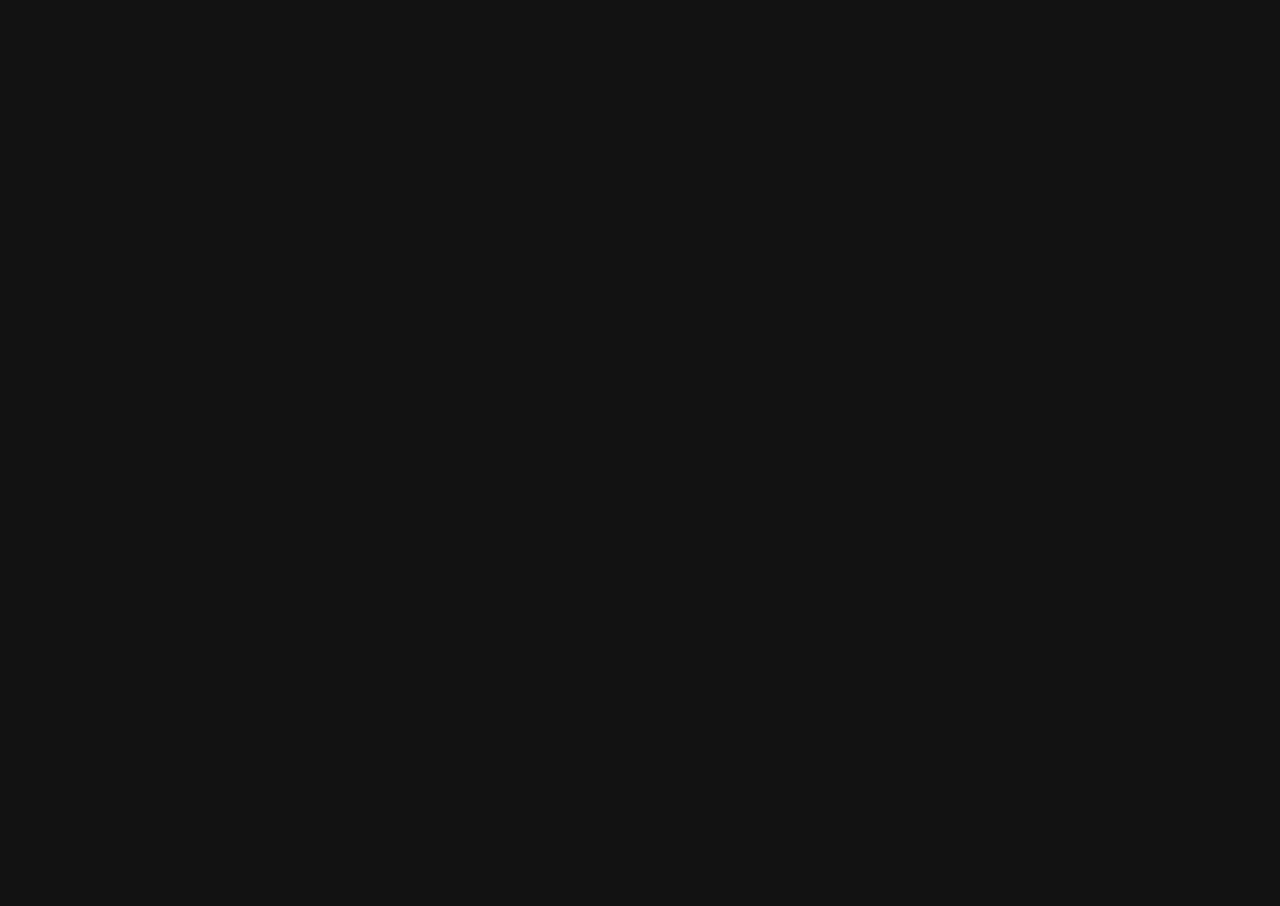
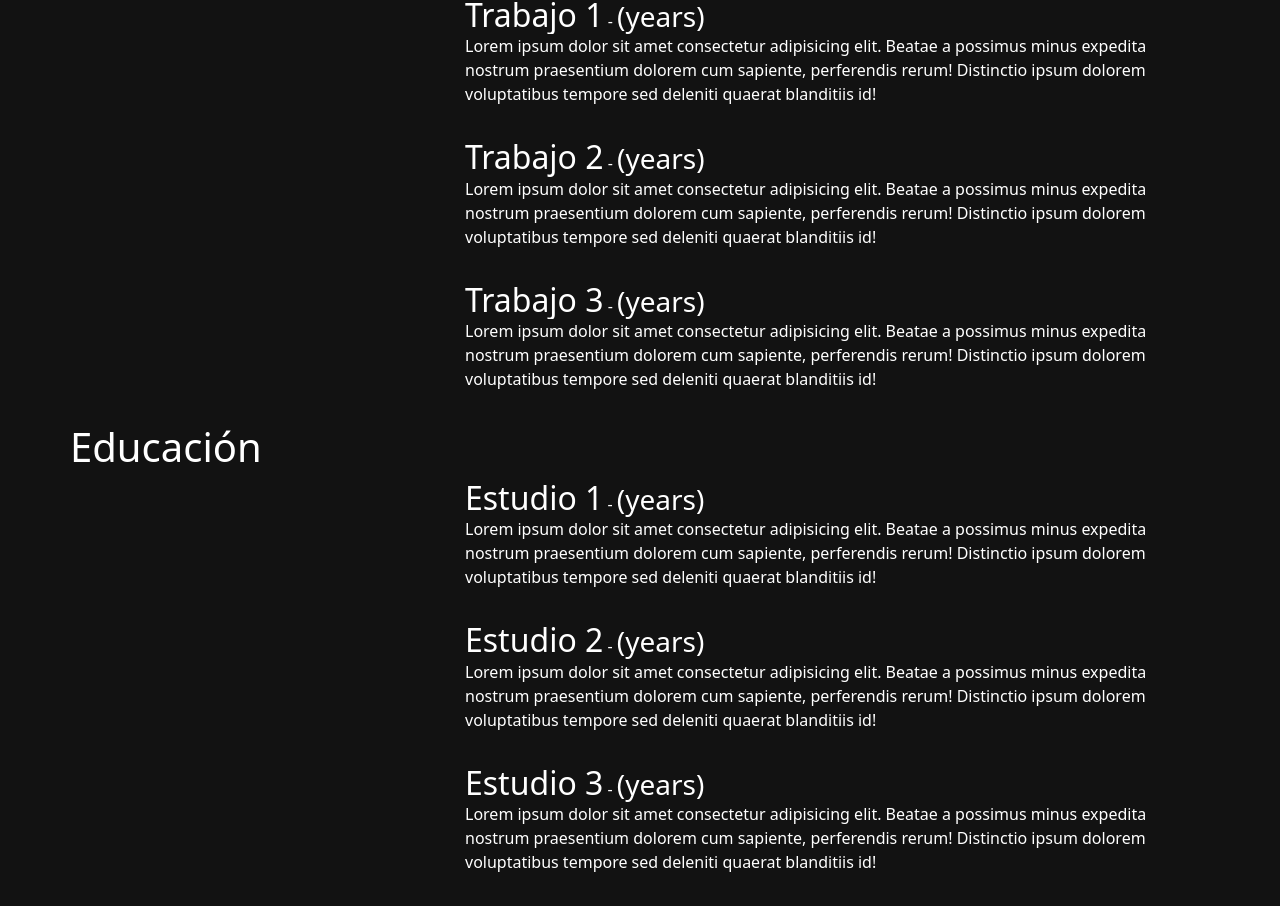
Before and after one commit to adrianaestevez/FrontendArgProg, an Angular app: page / in a window 1280 px wide. Shown: the part 820-1726 px from the top of the page. Before the commit the page ends 800 px from the top, so only its background shows below. Built offline with nearby package versions, Linux system fonts and the light colour scheme.

Commit message:
Experience and education added

```diff
--- a/src/app/app.component.html
+++ b/src/app/app.component.html
@@ -1,2 +1,4 @@
 <app-header></app-header>
 <app-aboutme></app-aboutme>
+<app-experiencia></app-experiencia>
+<app-educacion></app-educacion>
--- a/src/app/app.module.ts
+++ b/src/app/app.module.ts
@@ -8,6 +8,8 @@ import { LogoAPComponent } from './components/logo-ap/logo-ap.component';
 import { RrssComponent } from './components/rrss/rrss.component';
 import { BannerComponent } from './components/banner/banner.component';
 import { AboutmeComponent } from './components/aboutme/aboutme.component';
+import { ExperienciaComponent } from './components/experiencia/experiencia.component';
+import { EducacionComponent } from './components/educacion/educacion.component';
 
 @NgModule({
   declarations: [
@@ -16,7 +18,9 @@ import { AboutmeComponent } from './components/aboutme/aboutme.component';
     LogoAPComponent,
     RrssComponent,
     BannerComponent,
-    AboutmeComponent
+    AboutmeComponent,
+    ExperienciaComponent,
+    EducacionComponent
   ],
   imports: [
     BrowserModule,
--- /dev/null
+++ b/src/app/components/educacion/educacion.component.css
@@ -0,0 +1,15 @@
+* {
+    overflow-y: hidden;
+}
+
+.row {
+    margin-left: 421px;
+}
+
+h2, h3 {
+    display: inline;
+}
+
+.barritaExp {
+    margin-left: 70px;
+}
--- /dev/null
+++ b/src/app/components/educacion/educacion.component.html
@@ -0,0 +1,46 @@
+<h1 class="barritaExp">Educación</h1>
+<div class="row">
+  <div class="col-lg-11">
+    <ul>
+      <li>
+        <h2>Estudio 1</h2>
+        -
+        <h3>(years)</h3>
+      </li>
+      <p>
+        Lorem ipsum dolor sit amet consectetur adipisicing elit. Beatae a
+        possimus minus expedita nostrum praesentium dolorem cum sapiente,
+        perferendis rerum! Distinctio ipsum dolorem voluptatibus tempore sed
+        deleniti quaerat blanditiis id!
+      </p>
+    </ul>
+
+    <ul>
+      <li>
+        <h2>Estudio 2</h2>
+        -
+        <h3>(years)</h3>
+      </li>
+      <p>
+        Lorem ipsum dolor sit amet consectetur adipisicing elit. Beatae a
+        possimus minus expedita nostrum praesentium dolorem cum sapiente,
+        perferendis rerum! Distinctio ipsum dolorem voluptatibus tempore sed
+        deleniti quaerat blanditiis id!
+      </p>
+    </ul>
+
+    <ul>
+      <li>
+        <h2>Estudio 3</h2>
+        -
+        <h3>(years)</h3>
+      </li>
+      <p>
+        Lorem ipsum dolor sit amet consectetur adipisicing elit. Beatae a
+        possimus minus expedita nostrum praesentium dolorem cum sapiente,
+        perferendis rerum! Distinctio ipsum dolorem voluptatibus tempore sed
+        deleniti quaerat blanditiis id!
+      </p>
+    </ul>
+  </div>
+</div>
--- /dev/null
+++ b/src/app/components/experiencia/experiencia.component.css
@@ -0,0 +1,15 @@
+* {
+    overflow-y: hidden;
+}
+
+.row {
+    margin-left: 421px;
+}
+
+h2, h3 {
+    display: inline;
+}
+
+.barritaExp {
+    margin-left: 70px;
+}
--- /dev/null
+++ b/src/app/components/experiencia/experiencia.component.html
@@ -0,0 +1,46 @@
+<h1 class="barritaExp">Experiencia laboral</h1>
+<div class="row">
+  <div class="col-lg-11">
+    <ul>
+      <li>
+        <h2>Trabajo 1</h2>
+        -
+        <h3>(years)</h3>
+      </li>
+      <p>
+        Lorem ipsum dolor sit amet consectetur adipisicing elit. Beatae a
+        possimus minus expedita nostrum praesentium dolorem cum sapiente,
+        perferendis rerum! Distinctio ipsum dolorem voluptatibus tempore sed
+        deleniti quaerat blanditiis id!
+      </p>
+    </ul>
+
+    <ul>
+      <li>
+        <h2>Trabajo 2</h2>
+        -
+        <h3>(years)</h3>
+      </li>
+      <p>
+        Lorem ipsum dolor sit amet consectetur adipisicing elit. Beatae a
+        possimus minus expedita nostrum praesentium dolorem cum sapiente,
+        perferendis rerum! Distinctio ipsum dolorem voluptatibus tempore sed
+        deleniti quaerat blanditiis id!
+      </p>
+    </ul>
+
+    <ul>
+      <li>
+        <h2>Trabajo 3</h2>
+        -
+        <h3>(years)</h3>
+      </li>
+      <p>
+        Lorem ipsum dolor sit amet consectetur adipisicing elit. Beatae a
+        possimus minus expedita nostrum praesentium dolorem cum sapiente,
+        perferendis rerum! Distinctio ipsum dolorem voluptatibus tempore sed
+        deleniti quaerat blanditiis id!
+      </p>
+    </ul>
+  </div>
+</div>
```
Also changed, not shown: src/app/components/educacion/educacion.component.ts (added, +10 -0 lines), src/app/components/experiencia/experiencia.component.ts (added, +10 -0 lines), 2 other files (tests, documents, lock files or other folders).
